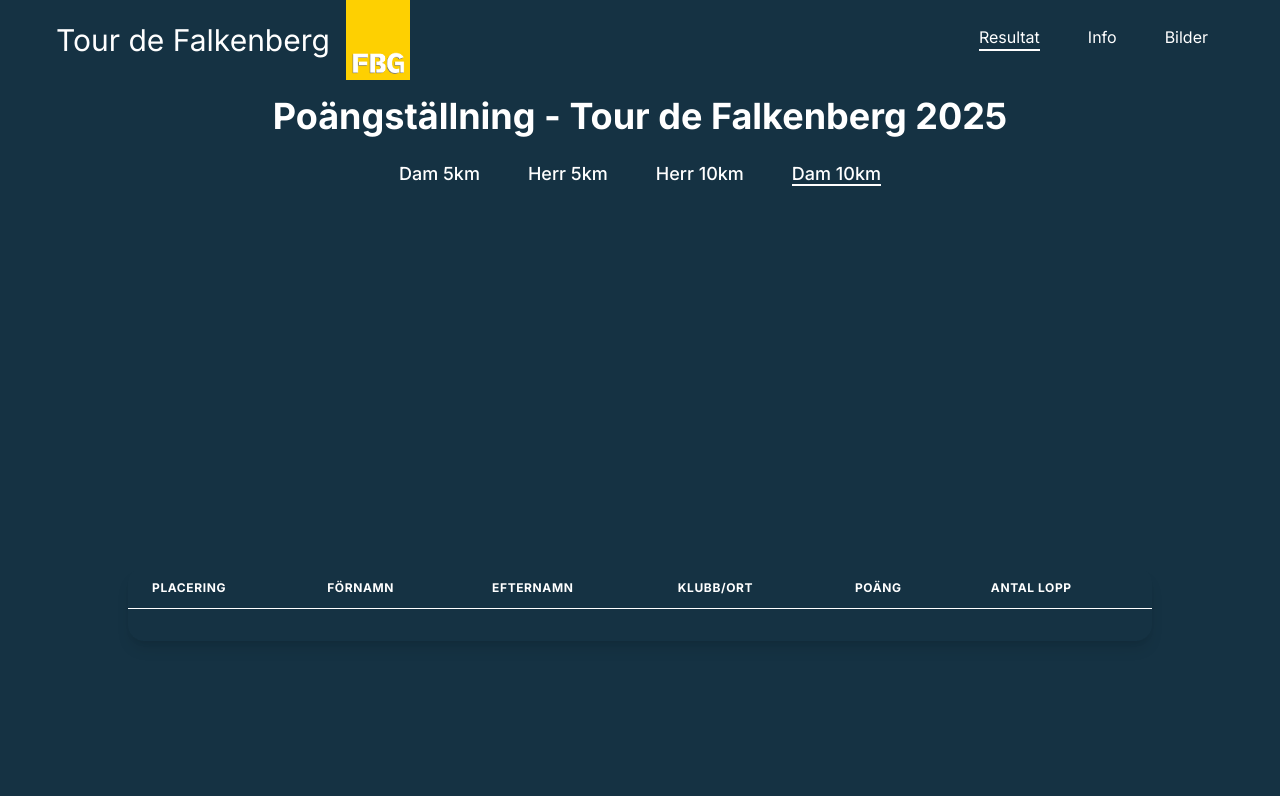
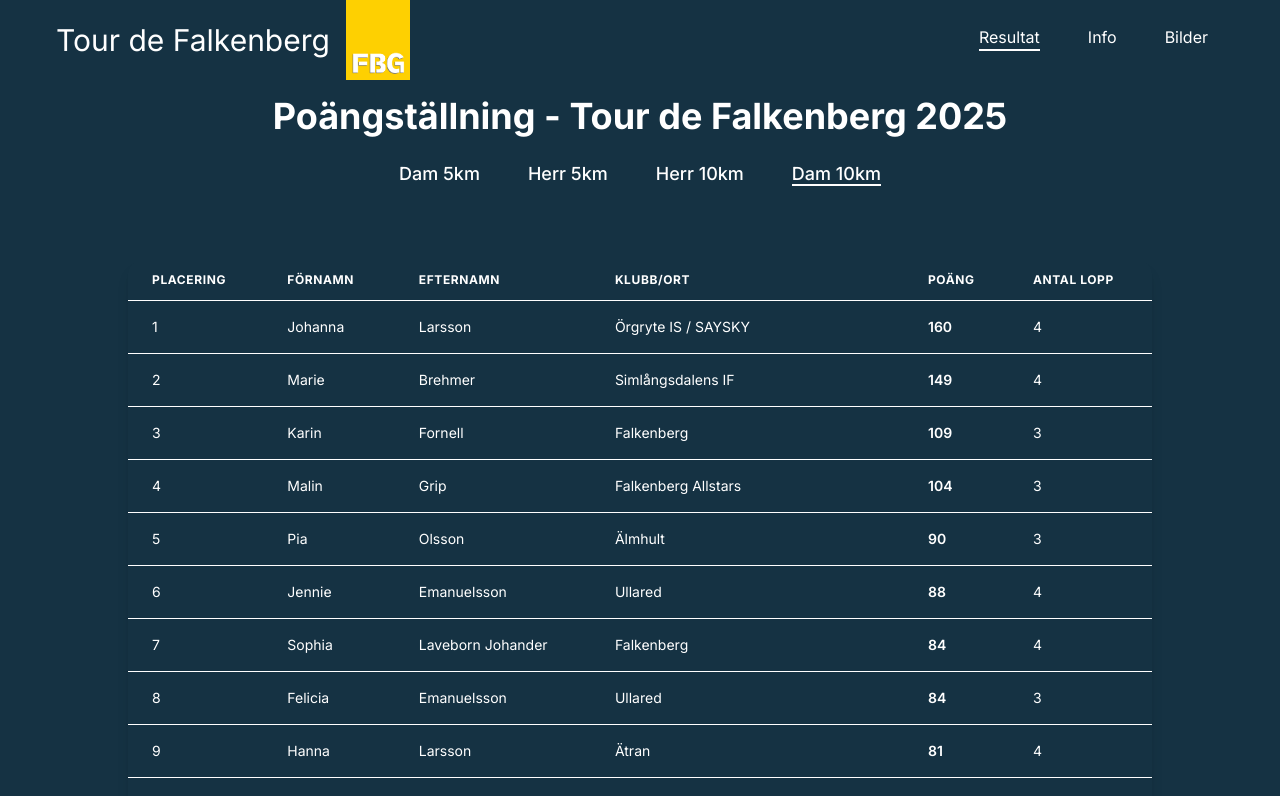
Before and after one commit to Philipbendiksen/falkenbergstouren, a Next.js app: page /resultat/10kmDam in a window 1280 px wide. Shown: the top 796 px of the page. Built offline with nearby package versions, Linux system fonts and the light colour scheme.

Commit message:
fixed the problem

```diff
--- a/app/resultat/10kmDam/page.tsx
+++ b/app/resultat/10kmDam/page.tsx
@@ -21,7 +21,7 @@ const dam10km = () => {
               </tr>
             </thead>
             <tbody className="divide-y divide-gray-200">
-              {data.map((person) => (
+              {data[0].map((person) => (
                 <tr
                   key={person.ID}
                   className="hover:bg-gray-50 transition-colors duration-200"
```
